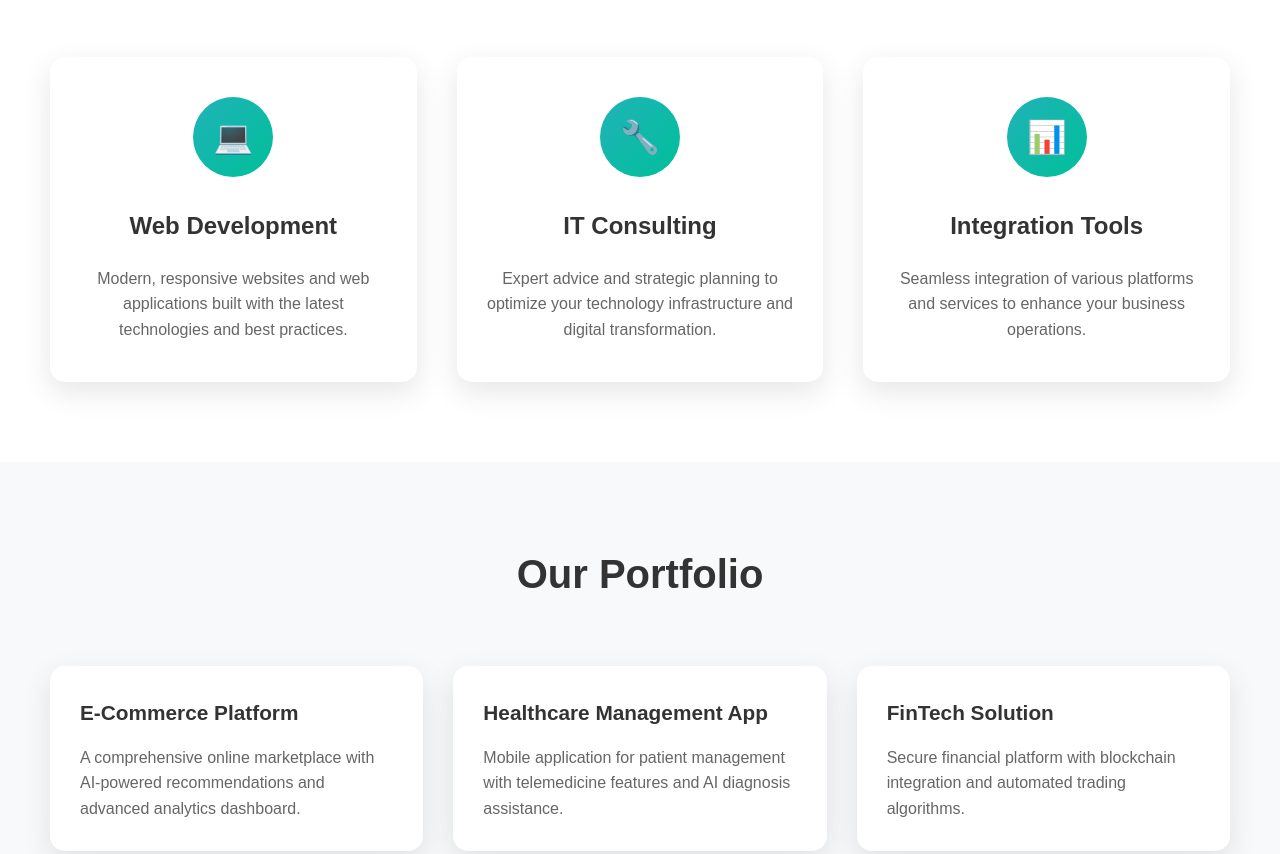
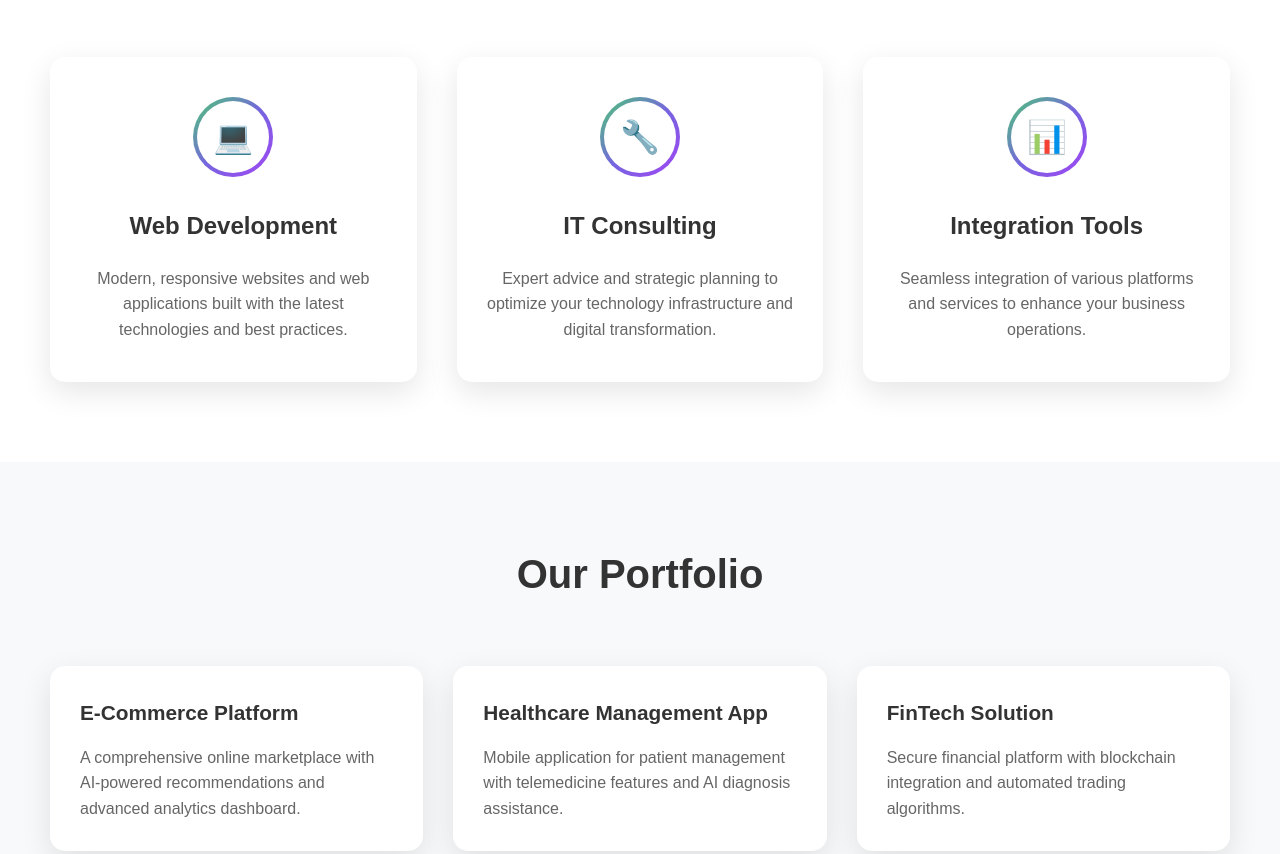
Before and after one commit to Christyan39/avatech, a website: page index.html in a window 1280 px wide. Shown: the part 1427-2281 px from the top of the page. Drawn offline with Linux system fonts and the light colour scheme.

Commit message:
style commit message

```diff
--- a/assets/css/styles.css
+++ b/assets/css/styles.css
@@ -366,14 +366,29 @@ header .cta .sign-up:hover {
 .service-card .icon {
     width: 80px;
     height: 80px;
-    background: linear-gradient(135deg, #20b3b8, #00bf99);
+    background: linear-gradient(135deg, #4bcc71, #7665de, #a245f5);
     border-radius: 50%;
     display: flex;
     align-items: center;
     justify-content: center;
     margin: 0 auto 30px;
     font-size: 2rem;
-    color: white;
+    color: #333;
+    position: relative;
+    padding: 4px;
+    z-index: 2;
+}
+
+.service-card .icon::before {
+    content: '';
+    position: absolute;
+    top: 4px;
+    left: 4px;
+    right: 4px;
+    bottom: 4px;
+    background: #ffffff;
+    border-radius: 50%;
+    z-index: -1;
 }
 
 .service-card h3 {
@@ -553,7 +568,7 @@ header .cta .sign-up:hover {
 
 .contact .cta a {
     background: #fff;
-    color: #20b3b8;
+    color: #000000e0;
     padding: 15px 30px;
     border-radius: 8px;
     text-decoration: none;
--- a/index.html
+++ b/index.html
@@ -180,8 +180,8 @@
         <h2>Ready to Transform Your Business?</h2>
         <p>Let's work together to create innovative solutions tailored to your specific needs. Get in touch with our team today!</p>
         <div class="cta">
-            <a href="tel:+25862323258">📞 Call Us Now</a>
-            <a href="mailto:contact@avatech.com">✉️ Send Email</a>
+            <a href="tel:+25862323258">Call Us Now</a>
+            <a href="mailto:contact@avatech.com">Send Email</a>
         </div>
     </section>
 
```
Also changed, not shown: 1 other file.
